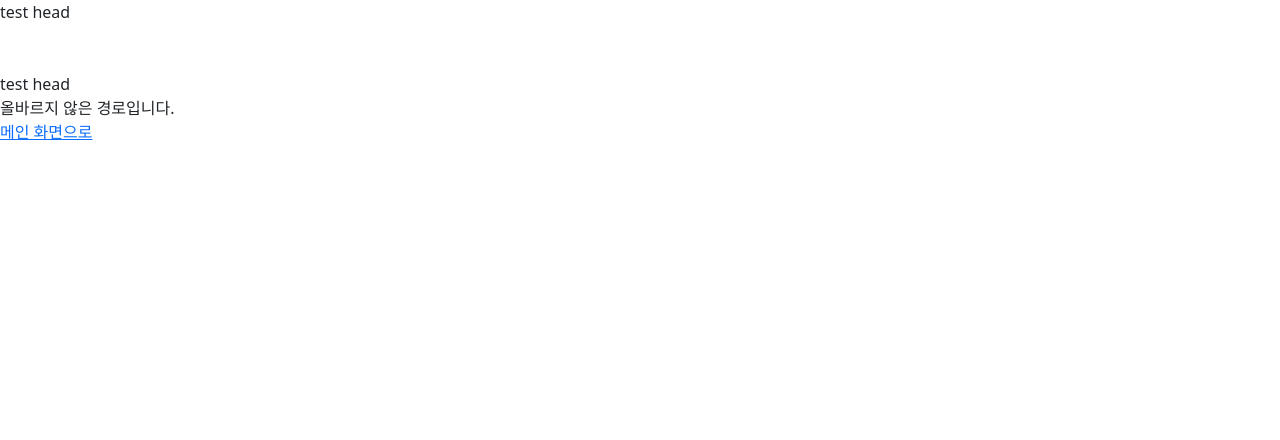
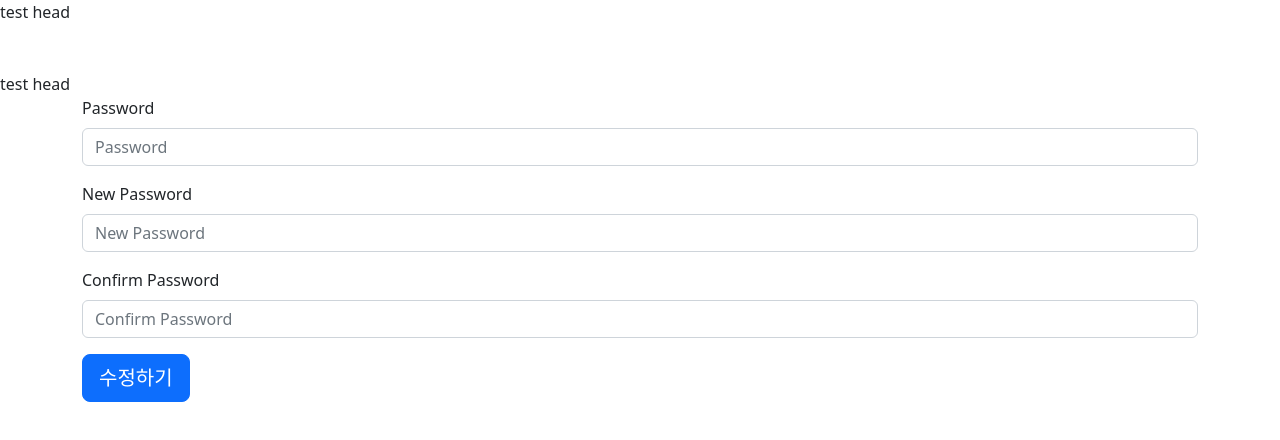
Before and after one commit to thatslifebro/Elice_Web_project1, a React (Create React App) app in the folder client/: page /changepassword in a window 1280 px wide. Shown: the top 440 px of the page. Built offline with nearby package versions, Linux system fonts and the light colour scheme.

Commit message:
345P 2차업뎃

```diff
--- a/client/package.json
+++ b/client/package.json
@@ -6,6 +6,7 @@
     "@testing-library/jest-dom": "^5.16.5",
     "@testing-library/react": "^13.4.0",
     "@testing-library/user-event": "^13.5.0",
+    "axios": "^1.3.1",
     "bootstrap": "^5.2.3",
     "react": "^18.2.0",
     "react-bootstrap": "^2.7.0",
--- a/client/src/App.js
+++ b/client/src/App.js
@@ -6,6 +6,7 @@ import { BrowserRouter as Router, Routes, Route, Link } from 'react-router-dom';
 import UserData from './component/users/UserData';
 import { Nav } from 'react-bootstrap';
 import UserWithdrawal from './component/users/UserWithdrawal';
+import ChangePassword from './component/users/ChangePassword';
 
 function App() {
   return (
@@ -22,6 +23,7 @@ function App() {
         <Route path="/login" element={<LoginForm />} />
         <Route path="/register" element={<RegisterForm />} />
         <Route path="/userdata" element={<UserData />} />
+        <Route path="/changepassword" element={<ChangePassword />} />
         <Route path="/userwithdrawal" element={<UserWithdrawal />} />
         <Route path="*" element={<NotFound />} />
       </Routes>
--- /dev/null
+++ b/client/src/component/users/ChangePassword.jsx
@@ -0,0 +1,39 @@
+import React from 'react';
+import { Button, Form, Row, Col, Container } from 'react-bootstrap';
+
+function ChangePassword() {
+  return (
+    <div>
+      <Container>
+        <Form>
+          <Form.Group as={Row} className="mb-3" controlId="formPlaintext">
+            <Col sm>
+              <Form.Label>Password</Form.Label>
+              <Form.Control type="password" placeholder="Password" />
+            </Col>
+          </Form.Group>
+
+          <Form.Group as={Row} className="mb-3" controlId="formPlaintext">
+            <Col sm>
+              <Form.Label>New Password</Form.Label>
+              <Form.Control type="password" placeholder="New Password" />
+            </Col>
+          </Form.Group>
+
+          <Form.Group as={Row} className="mb-3" controlId="formPlaintext">
+            <Col sm>
+              <Form.Label>Confirm Password</Form.Label>
+              <Form.Control type="password" placeholder="Confirm Password" />
+            </Col>
+          </Form.Group>
+
+          <Button variant="primary" size="lg">
+            수정하기
+          </Button>
+        </Form>
+      </Container>
+    </div>
+  );
+}
+
+export default ChangePassword;
--- a/client/src/component/users/LoginForm.jsx
+++ b/client/src/component/users/LoginForm.jsx
@@ -76,14 +76,18 @@ function LoginForm() {
           </Form.Group>
           <br />
 
-          <div className="d-grid gap-1">
-            <Button variant="primary" type="submit" onClick={handleSubmit}>
-              로그인
-            </Button>
-            <Button variant="secondary" type="submit">
-              <Nav.Link href="/register">회원 가입하기</Nav.Link>
-            </Button>
-          </div>
+          <Button
+            variant="primary"
+            type="submit"
+            size="xl"
+            onClick={handleSubmit}
+          >
+            로그인
+          </Button>
+          <br />
+          <Button variant="secondary" type="submit" size="xl">
+            <Nav.Link href="/register">회원 가입하기</Nav.Link>
+          </Button>
         </Form>
         {isLogin && <h2>Login Success</h2>}
       </Container>
--- a/client/src/component/users/UserData.jsx
+++ b/client/src/component/users/UserData.jsx
@@ -34,7 +34,7 @@ function UserData() {
           </Form.Group>
           <br />
           <Button variant="warning" size="lg">
-            <Nav.Link href="/">비밀번호 수정</Nav.Link>
+            <Nav.Link href="/changepassword">비밀번호 수정</Nav.Link>
           </Button>
           <br />
           <br />
--- a/client/src/component/users/UserWithdrawal.jsx
+++ b/client/src/component/users/UserWithdrawal.jsx
@@ -1,9 +1,5 @@
 import React, { useState } from 'react';
-import { Button, Form, Row, Col } from 'react-bootstrap';
-
-// **** 비밀번호를 받고 체크박스를 체크해야 회원탈퇴 버튼이 작동하도록
-// **** 비밀번호를 받을때 백엔드와 연결해서 validate를 먼저 하고 버튼을 누르면 탈퇴 api가 작동할지
-// **** 아니면 버튼을 누를때 백엔드에서 비밀번호 validate를 한 후에 탈퇴 api를 작동할지 논의 필요
+import { Button, Form, Row, Col, Container } from 'react-bootstrap';
 
 function UserWithdrawal() {
   const [isChecked, setIsChecked] = useState(false);
@@ -14,6 +10,7 @@ function UserWithdrawal() {
 
   return (
     <div>
+      <Container>
         <Form.Group as={Row} className="mb-3" controlId="formPlaintext">
           <Col sm>
             <Form.Label>Password</Form.Label>
@@ -36,6 +33,7 @@ function UserWithdrawal() {
             회원 탈퇴
           </Button>
         )}
+      </Container>
     </div>
   );
 }
```
Also changed, not shown: 1 other file (tests, documents, lock files or other folders). Lines whose indentation alone changed are shown as unchanged.
